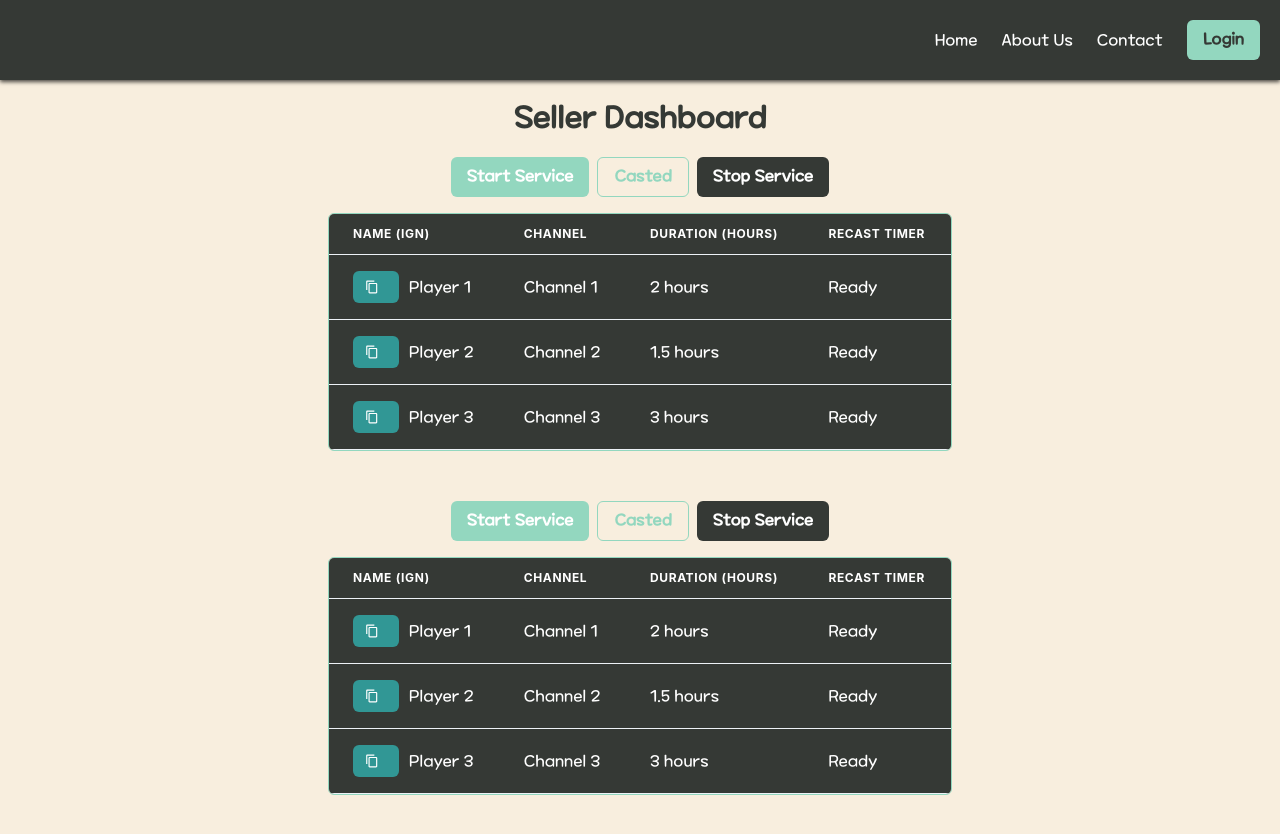
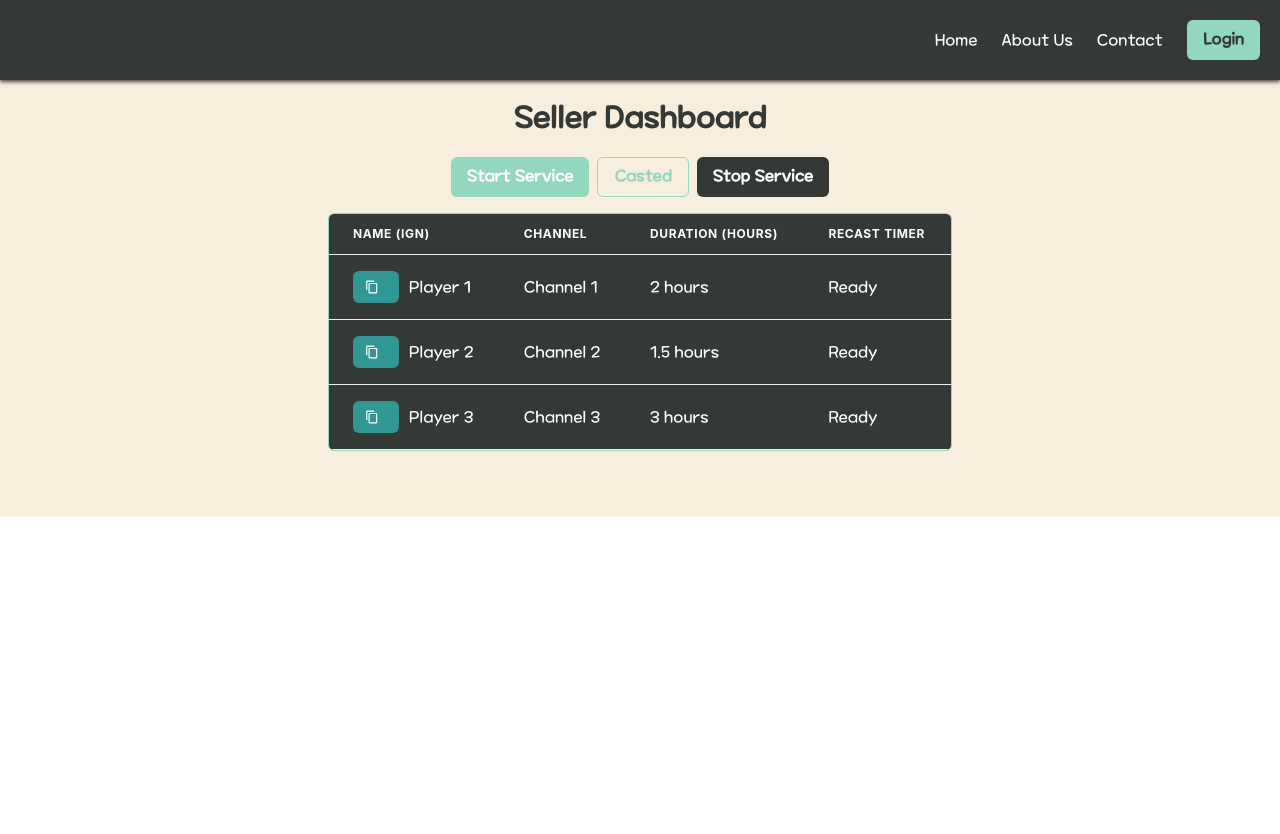
Before and after one commit to davidredziniak/maple-frenzy, a React (Create React App) app in the folder ui/: page /#/Dashboard in a window 1280 px wide. Shown: the top 834 px of the page. After the commit the page ends 800 px from the top, so only its background shows below. Built offline with nearby package versions, Linux system fonts and the light colour scheme.

Commit message:
fix bad merge

```diff
--- a/ui/src/pages/Dashboard.js
+++ b/ui/src/pages/Dashboard.js
@@ -112,80 +112,6 @@ const Dashboard = () => {
             </Table>
           </Box>
         </Box>
-        <Flex justify="center" mb={4}>
-          <Button mr={2} colorScheme="teal" bg="#93d7bf">
-            Start Service
-          </Button>
-          <Button
-            mr={2}
-            variant="outline"
-            colorScheme="teal"
-            borderColor="#93d7bf"
-            color="#93d7bf"
-            onClick={handleCastedButtonClick}
-          >
-            Casted
-          </Button>
-          <Button colorScheme="teal" bg="#353935">
-            Stop Service
-          </Button>
-        </Flex>
-        <Box maxW="50%" mx="auto" mb="50px" borderWidth="1px" borderColor="#93d7bf" borderRadius="md" overflow="hidden">
-          <Table variant="simple">
-            <Thead bg="#353935">
-              <Tr>
-                <Th color="white">Name (IGN)</Th>
-                <Th color="white">Channel</Th>
-                <Th color="white">Duration (hours)</Th>
-                <Th color="white">Recast Timer</Th>
-              </Tr>
-            </Thead>
-            <Tbody bg="#353935">
-              <Tr>
-                <Td>
-                  <Flex alignItems="center">
-                    {showReloadIcon && <Spinner color="teal" mr="10px" size="sm" />}
-                    <CopyToClipboard text="Player 1">
-                      <Button colorScheme="teal" size="sm" leftIcon={<CopyIcon />} aria-label="Copy to clipboard" />
-                    </CopyToClipboard>
-                    <span style={{ marginLeft: '10px', color: 'white' }}>Player 1</span>
-                  </Flex>
-                </Td>
-                <Td color="white">Channel 1</Td>
-                <Td color="white">2 hours</Td>
-                <Td color="white">Ready</Td>
-              </Tr>
-              <Tr>
-                <Td>
-                  <Flex alignItems="center">
-                    {showReloadIcon && <Spinner color="teal" mr="10px" size="sm" />}
-                    <CopyToClipboard text="Player 2">
-                      <Button colorScheme="teal" size="sm" leftIcon={<CopyIcon />} aria-label="Copy to clipboard" />
-                    </CopyToClipboard>
-                    <span style={{ marginLeft: '10px', color: 'white' }}>Player 2</span>
-                  </Flex>
-                </Td>
-                <Td color="white">Channel 2</Td>
-                <Td color="white">1.5 hours</Td>
-                <Td color="white">Ready</Td>
-              </Tr>
-              <Tr>
-                <Td>
-                  <Flex alignItems="center">
-                    {showReloadIcon && <Spinner color="teal" mr="10px" size="sm" />}
-                    <CopyToClipboard text="Player 3">
-                      <Button colorScheme="teal" size="sm" leftIcon={<CopyIcon />} aria-label="Copy to clipboard" />
-                    </CopyToClipboard>
-                    <span style={{ marginLeft: '10px', color: 'white' }}>Player 3</span>
-                  </Flex>
-                </Td>
-                <Td color="white">Channel 3</Td>
-                <Td color="white">3 hours</Td>
-                <Td color="white">Ready</Td>
-              </Tr>
-            </Tbody>
-          </Table>
-        </Box>
       </Box>
     </Box>
   );
```
